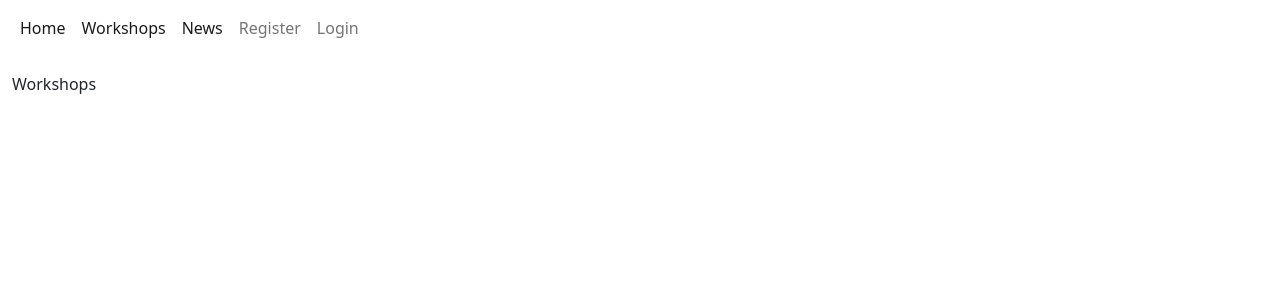
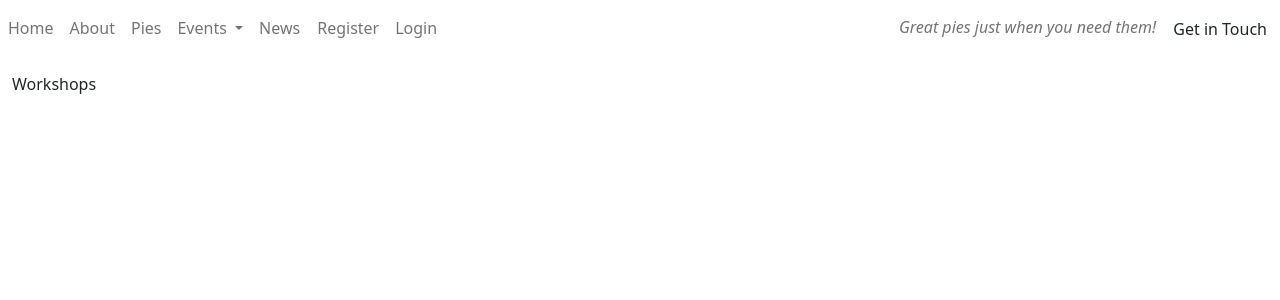
Before and after one commit to KieMerr17/PP4-Mr-Ts-Pies, a Django app: page /workshops/ in a window 1280 px wide. Shown: the top 300 px of the page. Run offline with Django 4.2, Linux system fonts and the light colour scheme; data that the repository does not hold is empty.

Commit message:
redesign nav section in base.html

```diff
--- a/templates/base.html
+++ b/templates/base.html
@@ -23,40 +23,63 @@
 <body class="d-flex flex-column h-100 main-bg">
 
     <!-- Navigation -->
+    <div class="container-fluid nav-container px-0">
+        <nav class="navbar navbar-light navbar-expand-sm mb-0 b-0">
+            <button class="navbar-toggler ml-auto b-0" type="button" data-toggle="collapse" data-target="#navbarNavDropdown" aria-controls="navbarNavDropdown" aria-expanded="false" aria-label="Toggle navigation">
+            <span class="navbar-toggler-icon rounded"></span></button>
 
-    <nav class="navbar navbar-expand-lg navbar-light bg-white">
-        <div class="container-fluid">
-            <button class="navbar-toggler" type="button" data-bs-toggle="collapse" data-bs-target="#navbarText"
-                aria-controls="navbarText" aria-expanded="false" aria-label="Toggle navigation">
-                <span class="navbar-toggler-icon"></span>
-            </button>
-            <div class="collapse navbar-collapse" id="navbarText">
-                <ul class="navbar-nav me-auto mb-2 mb-lg-0">
-                    <li class="nav-item">
-                        <a class="nav-link active" aria-current="page" href="{% url 'home' %}">Home</a>
+            <div class="collapse navbar-collapse" id="navbarNavDropdown">
+                <ul class="navbar-nav mr-auto">
+                    <li class="active nav-item mr-2">
+                        <a class="nav-link" href="{% url 'home' %}">Home</a>
+                    </li>
+                    <li class="nav-item mr-2" data-toggle="collapse" data-target="#navbarNavDropdown">
+                        <a class="nav-link" href="#">About</a>
+                    </li>
+                    <li class="nav-item mr-2" data-toggle="collapse" data-target="#navbarNavDropdown">
+                        <a class="nav-link" href="#">Pies</a>
+                    </li>
+                    <li class="nav-item dropdown">
+                        <a class="nav-link dropdown-toggle" href="#" id="navbarDropdownEvents" data-bs-toggle="dropdown" aria-haspopup="true" aria-expanded="false">
+                            Events
+                        </a>
+                        <ul class="dropdown-menu dropdown-menu-light" aria-labelledby="navbarDropdownEvents">
+                            <li class="nav-item">
+                                <a class="nav-link" aria-current="page" href="#">Markets</a>
+                            </li>
+                            <li>
+                                <a class="nav-link" aria-current="page" href="{% url 'workshops' %}">Workshops</a>
+                            </li>
+                        </ul>
                     </li>
                     <li>
-                        <a class="nav-link active" aria-current="page" href="{% url 'workshops' %}">Workshops</a>
+                        <a class="nav-link mr-2" aria-current="page" href="#">News</a>
                     </li>
-                    <li>
-                        <a class="nav-link active" aria-current="page" href="#">News</a>
-                    </li>
+
                     {% if user.is_authenticated %}
-                    <li class="nav-item">
-                        <a class="nav-link" href="#">Logout</a>
+                    <li class="nav-item border-start border-white">
+                        <a class="nav-link mr-2" href="#">Logout</a>
                     </li>
                     {% else %}
                     <li class="nav-item">
-                        <a class="nav-link" href="#">Register</a>
+                        <a class="nav-link mr-2 border-start border-white" href="#">Register</a>
                     </li>
                     <li class="nav-item">
-                        <a class="nav-link" href="#">Login</a>
+                        <a class="nav-link mr-2" href="#">Login</a>
                     </li>
                     {% endif %}
+
+                    <li class="d-sm-none nav-item mr-2" data-toggle="collapse" data-target="#navbarNavDropdown">
+                        <a class="nav-link" href="#">Get In Touch</a>
+                    </li>
                 </ul>
             </div>
-        </div>
-    </nav>
+            <div class="d-none d-sm-block">
+                <p class="d-none d-lg-inline navbar-text my-auto mr-2"><i>Great pies just when you need them!</i></p>
+                <a href="#" class="d-md-inline btn btn--cta btn--red">Get in Touch</a>
+            </div>
+        </nav>
+    </div>
 
     <main class="flex-shrink-0 main-bg">
         {% block content %}
--- a/templates/workshops.html
+++ b/templates/workshops.html
@@ -12,6 +12,9 @@
                 {% for workshop in workshop_list %}
                 <div class="col-xxl-3 col-md-6">
                     <div class="card mb-4">
+                        {% if workshop.event_date|date:'Y-m-d' <= now|date:'Y-m-d' %}
+                        text-muted
+                        {% endif %}
                         <div class="card-body">
                             <div class="image-container">
                                 {% if "placeholder" in workshop.featured_image.url %}
```
